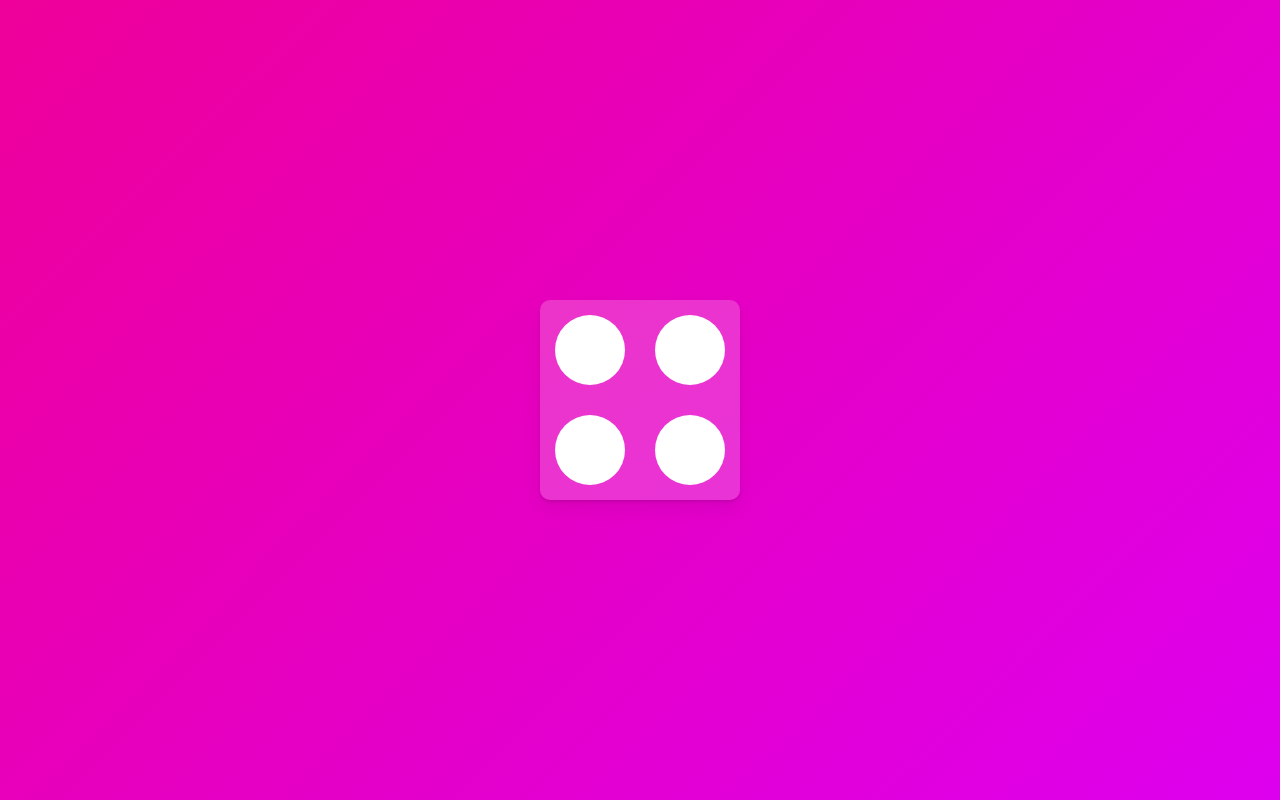
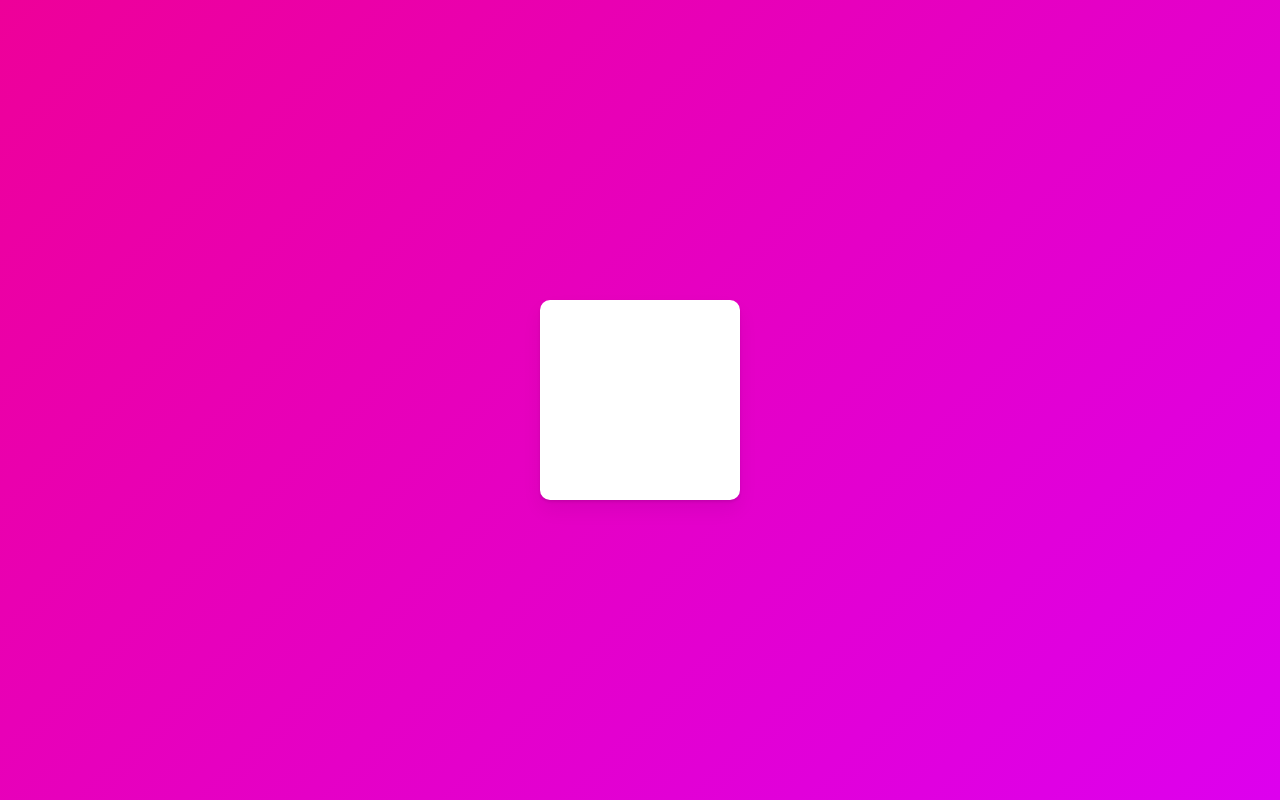
Before and after one commit to DevelopJKong/nomad-react-master, a React (Create React App) app: page / in a window 1280 px wide. Built offline with nearby package versions, Linux system fonts and the light colour scheme.

Commit message:
#7.5 Gestures part One [hover event 완료]

```diff
--- a/src/App.tsx
+++ b/src/App.tsx
@@ -12,61 +12,21 @@
 const Box = styled(motion.div)`
   width: 200px;
   height: 200px;
-  display: grid;
-  grid-template-columns: repeat(2, 1fr);
-  background-color: rgba(255, 255, 255, 0.2);
+  background-color: rgba(255, 255, 255, 1);
   border-radius: 10px;
   box-shadow: 0 2px 3px rgba(0, 0, 0, 0.1), 0 10px 20px rgba(0, 0, 0, 0.06);
 `;
 
-const Circle = styled(motion.div)`
-  background-color: white;
-  height: 70px;
-  width: 70px;
-  place-self: center;
-  border-radius: 35px;
-  box-shadow: 0 2px 3px rgba(0, 0, 0, 0.1), 0 10px 20px, rgba(0, 0, 0, 0.1);
-`;
+const boxVariants = {
+  hover: { scale: 1.5, rotateZ:90 },
+  click: { scale:1, borderRadius: "100px" }
 
-const boxVariants = {
-  start: {
-    opacity:0,
-    scale:0.5
-  },
-  end: {
-    opacity:1,
-    scale:1,
-    transition: {
-      type:"spring",
-      duration: 0.5,
-      bounce: 0.5,
-      delayChildren: 0.5,
-      staggerChildren: 0.05
-    }
-  },
 };
-
-const circleVariants = {
-  start: {
-    opacity:0,
-    y:10
-
-  },
-  end: {
-    opacity:1,
-    y:0
-  }
-}
 
 function App() {
   return (
     <Wrapper>
-      <Box variants={boxVariants} initial="start" animate="end">
-        <Circle variants={circleVariants} />
-        <Circle variants={circleVariants} />
-        <Circle variants={circleVariants} />
-        <Circle variants={circleVariants} />
-      </Box>
+      <Box variants={boxVariants} whileHover="hover" whileTap="click" />
     </Wrapper>
   );
 }
```
